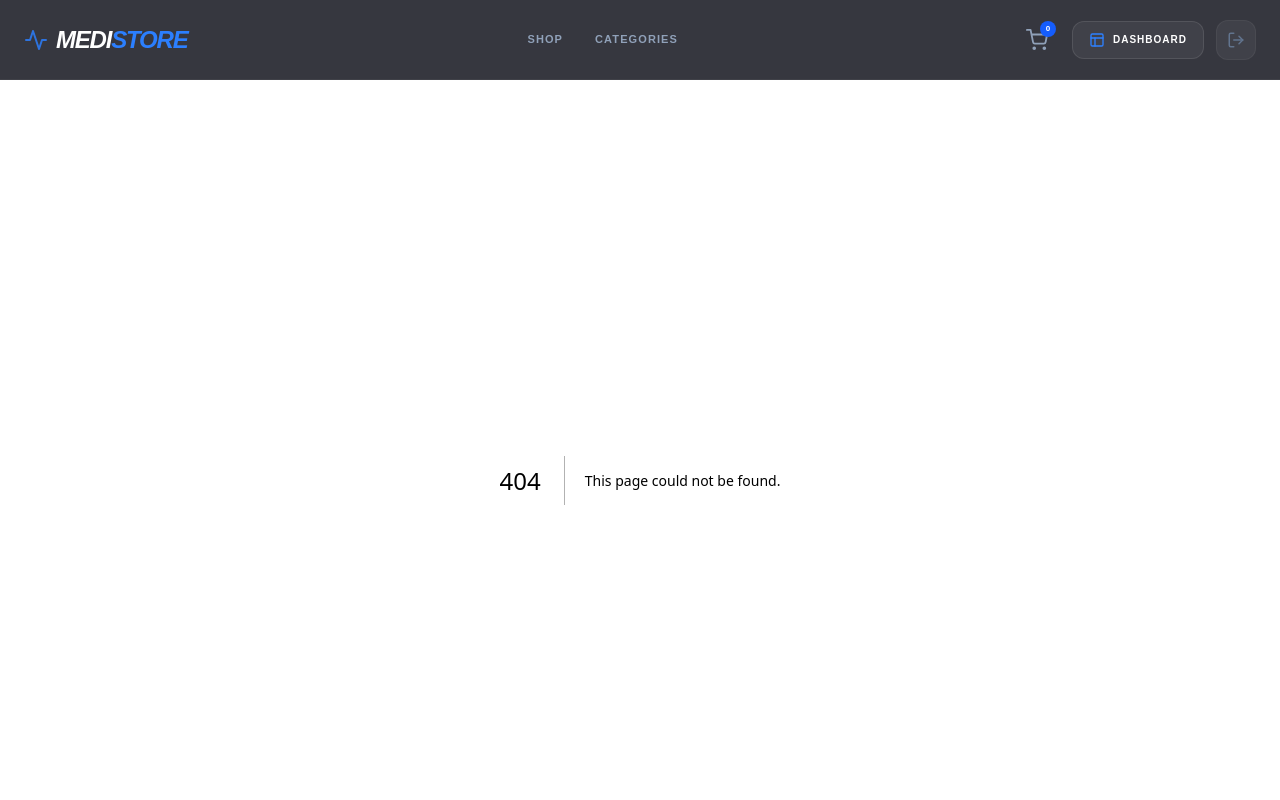
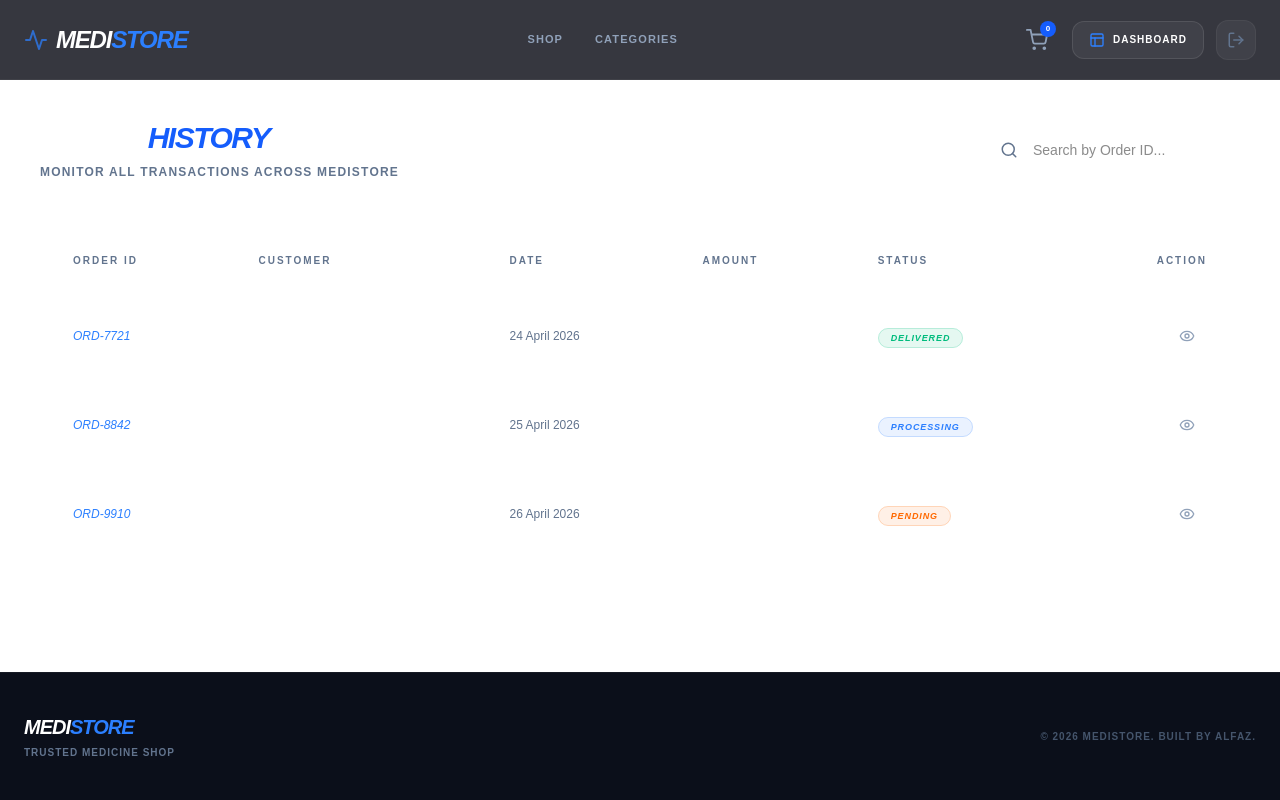
Before and after one commit to alhaz-431/storefrontend, a Next.js app: page /admin/orders in a window 1280 px wide. Before the commit this address had no page. Shown: the top 800 px of the page. Built offline with nearby package versions, Linux system fonts and the light colour scheme.

Commit message:
updated page ordes

```diff
--- /dev/null
+++ b/src/app/(admin)/admin/orders/page.tsx
@@ -0,0 +1,89 @@
+"use client";
+import { useState } from "react";
+import { motion } from "framer-motion";
+import { ShoppingBag, Eye, Clock, CheckCircle2, Truck, XCircle, Search } from "lucide-react";
+
+export default function AdminOrdersPage() {
+  // স্যাম্পল অর্ডার ডাটা
+  const orders = [
+    { id: "ORD-7721", customer: "Alfaz ARbby", date: "24 April 2026", amount: "$45.00", status: "Delivered" },
+    { id: "ORD-8842", customer: "Rahim Ahmed", date: "25 April 2026", amount: "$120.00", status: "Processing" },
+    { id: "ORD-9910", customer: "Karim Khan", date: "26 April 2026", amount: "$15.50", status: "Pending" },
+  ];
+
+  const getStatusStyle = (status: string) => {
+    switch (status) {
+      case "Delivered": return "text-emerald-500 bg-emerald-500/10 border-emerald-500/20";
+      case "Processing": return "text-blue-500 bg-blue-500/10 border-blue-500/20";
+      case "Pending": return "text-orange-500 bg-orange-500/10 border-orange-500/20";
+      default: return "text-slate-500 bg-slate-500/10 border-slate-500/20";
+    }
+  };
+
+  return (
+    <div className="p-6 lg:p-10">
+      <div className="flex flex-col md:flex-row md:items-center justify-between gap-6 mb-12">
+        <div>
+          <h1 className="text-3xl font-black italic uppercase tracking-tighter text-white">
+            Order <span className="text-blue-600">History</span>
+          </h1>
+          <p className="text-slate-500 text-xs font-bold uppercase tracking-widest mt-2">
+            Monitor all transactions across MediStore
+          </p>
+        </div>
+
+        {/* সার্চ ফিল্টার */}
+        <div className="relative group">
+          <Search className="absolute left-4 top-1/2 -translate-y-1/2 text-slate-500 group-focus-within:text-blue-500" size={18} />
+          <input
+            type="text"
+            placeholder="Search by Order ID..."
+            className="bg-white/5 border border-white/10 pl-12 pr-6 py-3 rounded-2xl text-sm outline-none focus:border-blue-600 transition-all w-full md:w-64"
+          />
+        </div>
+      </div>
+
+      {/* অর্ডার টেবিল */}
+      <motion.div
+        initial={{ opacity: 0, y: 20 }}
+        animate={{ opacity: 1, y: 0 }}
+        className="bg-white/[0.02] border border-white/10 rounded-[32px] overflow-hidden"
+      >
+        <div className="overflow-x-auto">
+          <table className="w-full text-left">
+            <thead className="bg-white/5 text-[10px] font-black uppercase tracking-[0.2em] text-slate-500">
+              <tr>
+                <th className="px-8 py-6">Order ID</th>
+                <th className="px-8 py-6">Customer</th>
+                <th className="px-8 py-6">Date</th>
+                <th className="px-8 py-6">Amount</th>
+                <th className="px-8 py-6">Status</th>
+                <th className="px-8 py-6 text-right">Action</th>
+              </tr>
+            </thead>
+            <tbody className="divide-y divide-white/5 italic">
+              {orders.map((order) => (
+                <tr key={order.id} className="hover:bg-white/[0.03] transition-colors group">
+                  <td className="px-8 py-6 font-mono text-blue-500 text-xs">{order.id}</td>
+                  <td className="px-8 py-6 font-bold text-white uppercase tracking-tight">{order.customer}</td>
+                  <td className="px-8 py-6 text-slate-500 text-xs not-italic">{order.date}</td>
+                  <td className="px-8 py-6 font-black text-white">{order.amount}</td>
+                  <td className="px-8 py-6">
+                    <span className={`px-3 py-1 rounded-full text-[9px] font-black uppercase tracking-widest border ${getStatusStyle(order.status)}`}>
+                      {order.status}
+                    </span>
+                  </td>
+                  <td className="px-8 py-6 text-right">
+                    <button className="p-3 bg-white/5 hover:bg-blue-600 hover:text-white rounded-xl transition-all text-slate-400">
+                      <Eye size={16} />
+                    </button>
+                  </td>
+                </tr>
+              ))}
+            </tbody>
+          </table>
+        </div>
+      </motion.div>
+    </div>
+  );
+}
```
